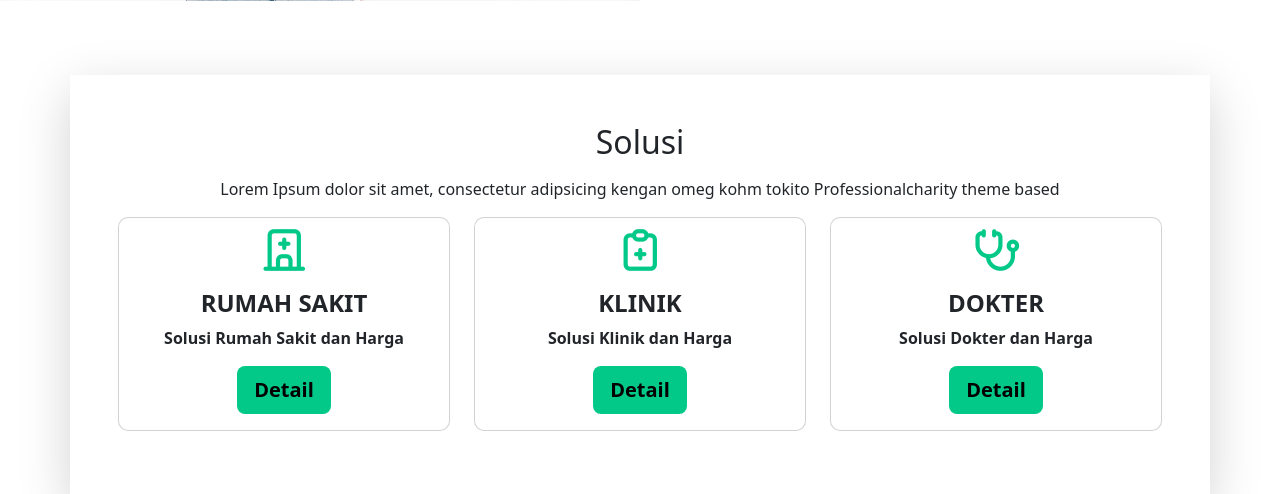
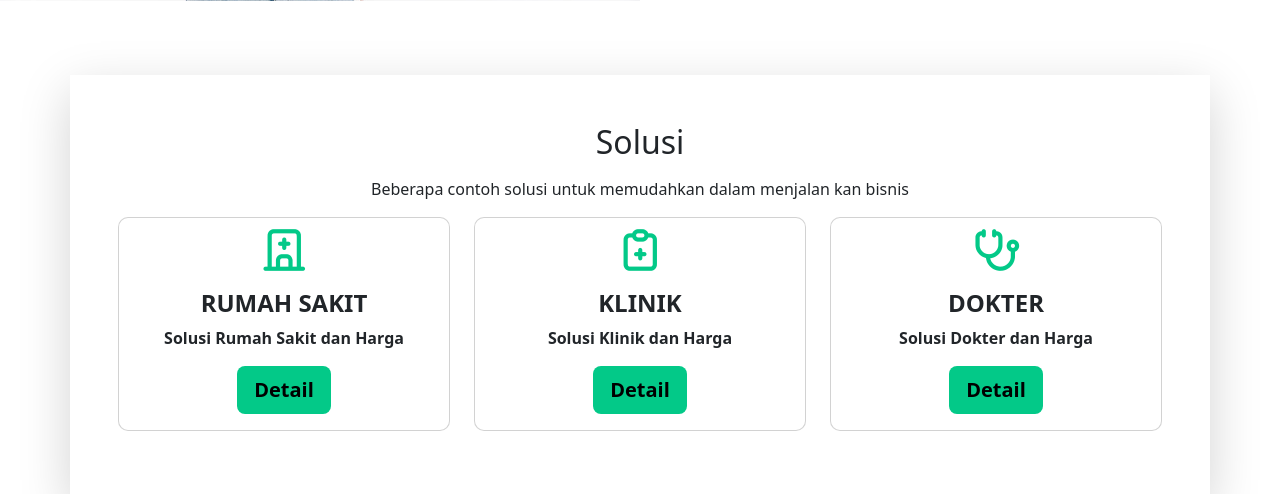
Before and after one commit to adithamp/landingpage, a CodeIgniter 4 app: the page made by app/Views/home.php in a window 1280 px wide. Shown: the part 496-990 px from the top of the page. Run offline with PHP 8.4 and a stand-in for CodeIgniter, Linux system fonts and the light colour scheme; the template is opened without the code that fills it, so the values that code supplies are empty; some libraries are stand-ins or nearby versions.

Commit message:
mengganti button menjadi ajukan keluhan

```diff
--- a/app/Views/home.php
+++ b/app/Views/home.php
@@ -47,7 +47,7 @@ Home
     <div class="container text-center shadow-lg p-5" style="margin-top: 50px;">
         <div class="row justify-content-center">
             <h2 class="mb-lg-3">Solusi</h2>
-            <p>Lorem Ipsum dolor sit amet, consectetur adipsicing kengan omeg kohm tokito Professionalcharity theme based</p>
+            <p>Beberapa contoh solusi untuk memudahkan dalam menjalan kan bisnis</p>
             <div class="col-md-4 mb-3">
                 <div class="card" style="background-color: white ; border-radius: 10px;">
                     <i class="ti ti-building-hospital" style="color: #03c988; font-size: 50px; margin-top: 5px;"></i>
@@ -141,7 +141,7 @@ Home
                     </div>
 
                     <br>
-                    <center><button class="btn btn">Jadwalkan</button></center>
+                    <center><button class="btn btn">Ajukan Keluhan</button></center>
                 </div>
             </div>
         </div>
```
